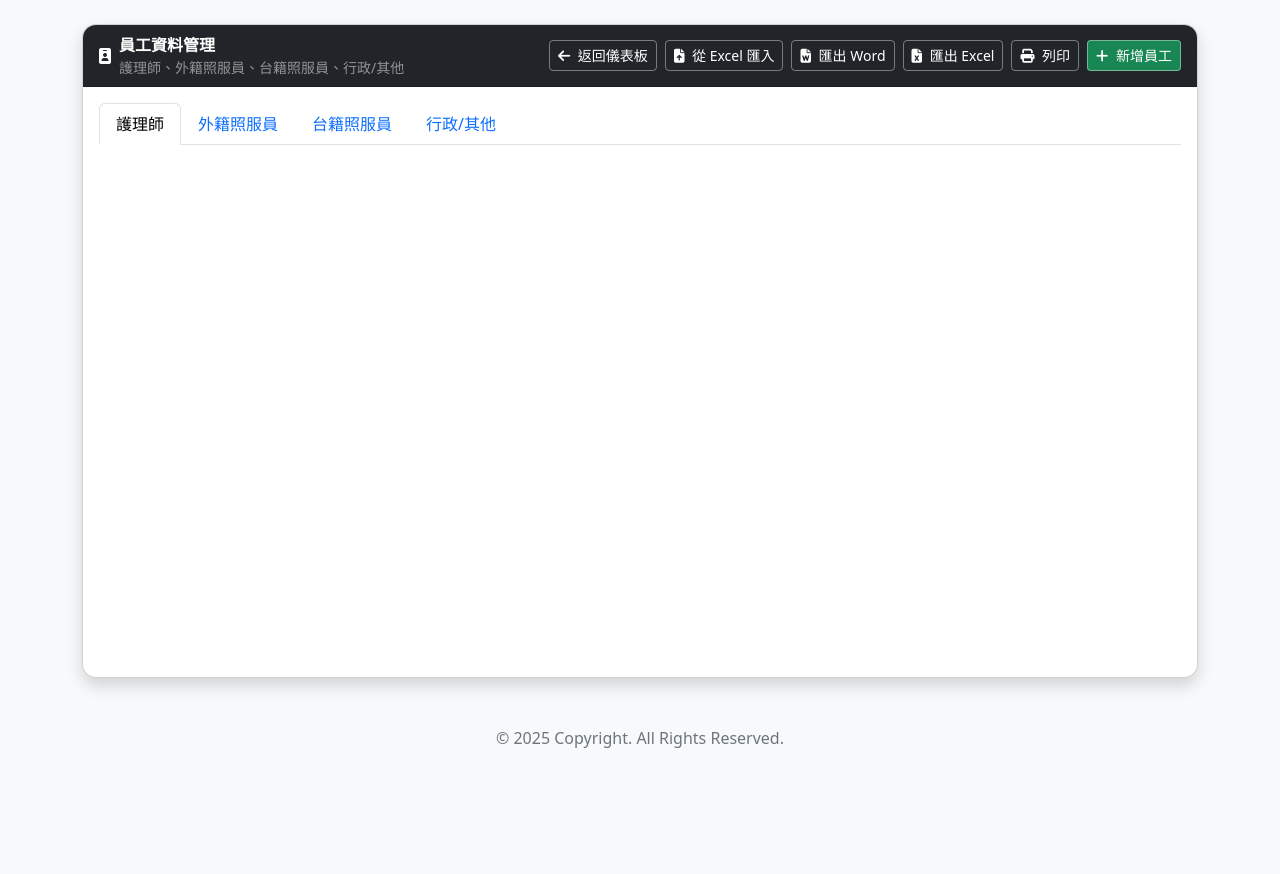
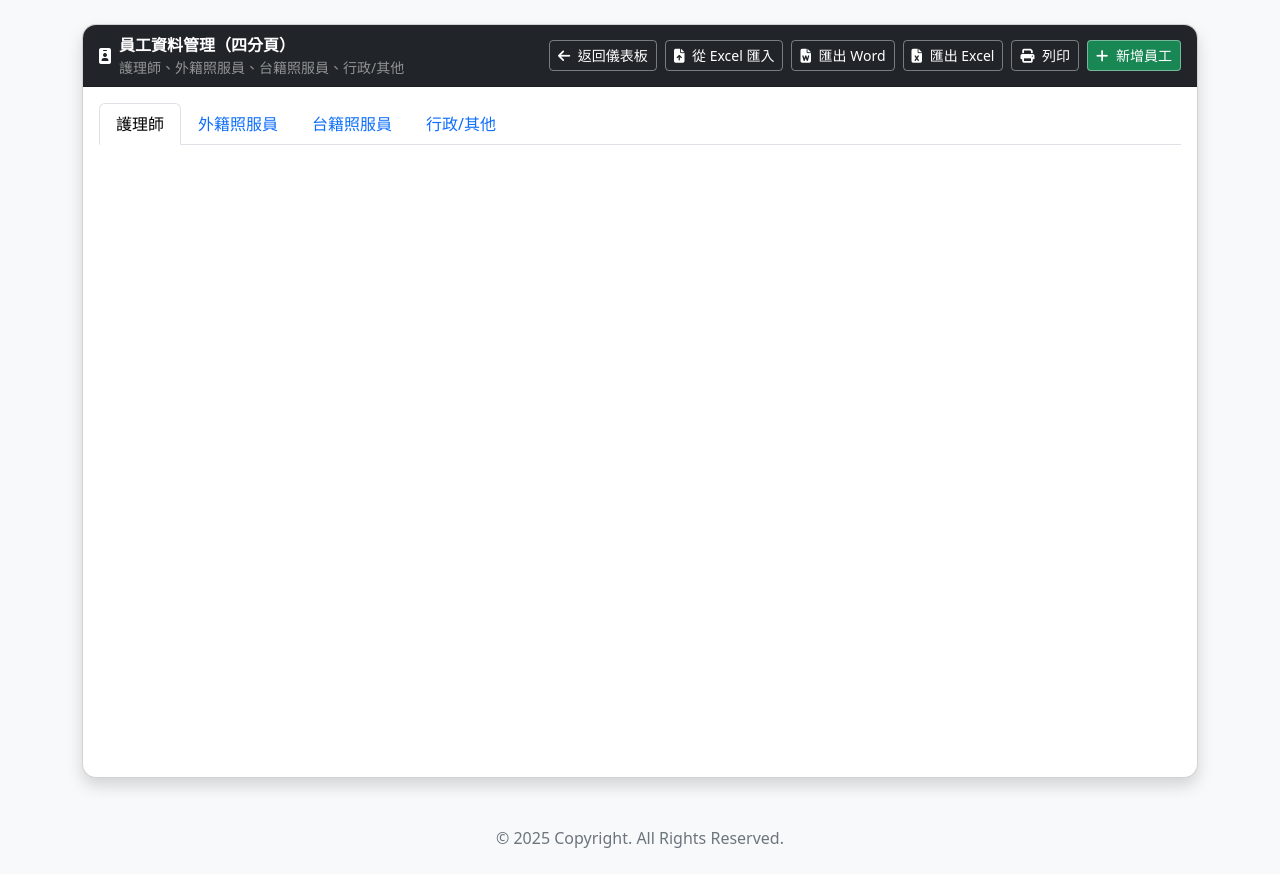
Before and after one commit to AnTai-Nursing-Home/-, a plain HTML site: page employees-admin.html in a window 1280 px wide. Before the commit the page ends 800 px from the top, so only its background shows below. Drawn offline with nearby package versions, Linux system fonts and the light colour scheme; no server answers.

Commit message:
employees-admin.html

```diff
--- a/employees-admin.html
+++ b/employees-admin.html
@@ -3,7 +3,7 @@
 <head>
   <meta charset="UTF-8" />
   <meta name="viewport" content="width=device-width, initial-scale=1.0" />
-  <title>員工資料管理</title>
+  <title>員工資料管理（四分頁完整版）</title>
   <link href="https://cdn.jsdelivr.net/npm/bootstrap@5.3.2/dist/css/bootstrap.min.css" rel="stylesheet">
   <link rel="stylesheet" href="https://cdnjs.cloudflare.com/ajax/libs/font-awesome/6.5.1/css/all.min.css">
   <style>
@@ -35,6 +35,27 @@ table td, table th {
   vertical-align: top;
 }
 
+
+
+.tab-content {
+  min-height: 600px;
+  display: block !important;
+  position: relative;
+}
+
+.tab-pane {
+  min-height: 600px;
+  display: block !important;
+  overflow-y: auto;
+  padding-bottom: 30px;
+}
+
+#tables-wrap {
+  min-height: 600px;
+  overflow-y: auto;
+  margin-top: 10px;
+}
+
 </style>
 </head>
 <body>
@@ -45,7 +66,7 @@ table td, table th {
           <div class="d-flex align-items-center gap-2">
             <i class="fa-solid fa-id-badge"></i>
             <div class="d-flex flex-column">
-              <strong>員工資料管理</strong>
+              <strong>員工資料管理（四分頁）</strong>
               <small class="text-white-50">護理師、外籍照服員、台籍照服員、行政/其他</small>
             </div>
           </div>
```
